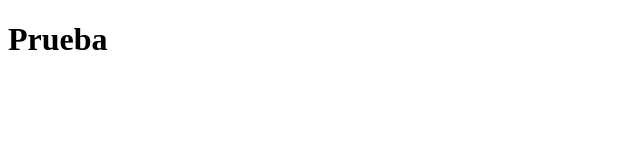
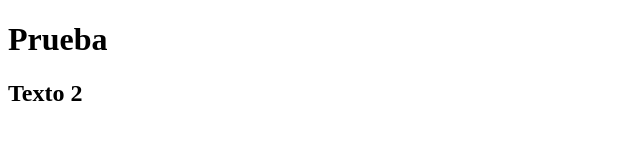
Before and after one commit to Vanessaalberti/projects, a plain HTML site: page Practice page/index.html in a window 1280 px wide. Shown: the whole page, without its empty margins (0-640 px from the left). Drawn offline with Linux system fonts and the light colour scheme.

Commit message:
Update index.html

```diff
--- a/Practice page/index.html
+++ b/Practice page/index.html
@@ -8,5 +8,6 @@
 </head>
 <body>
     <h1>Prueba</h1>
+    <h2>Texto 2</h2>
 </body>
 </html>
```
